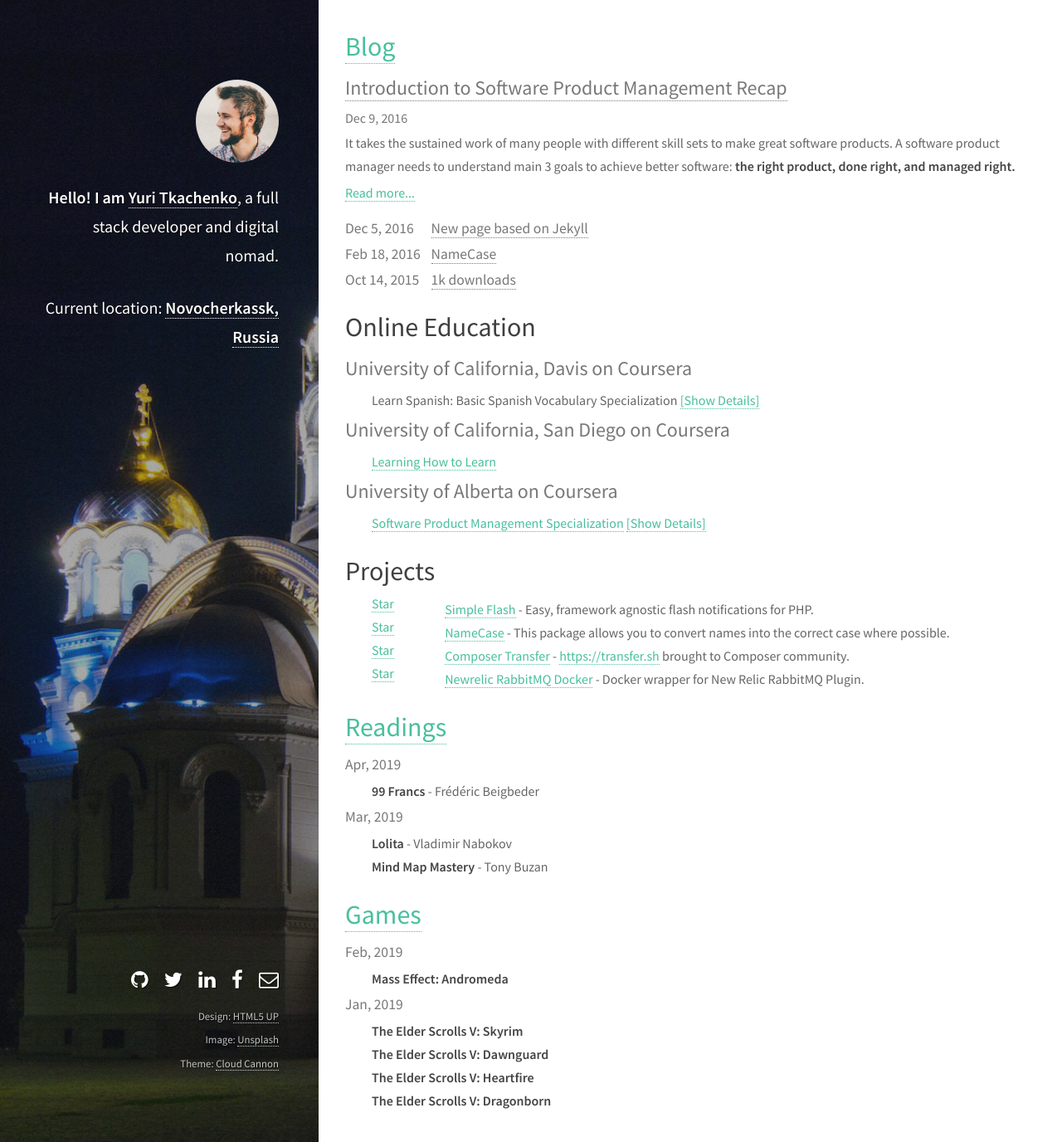
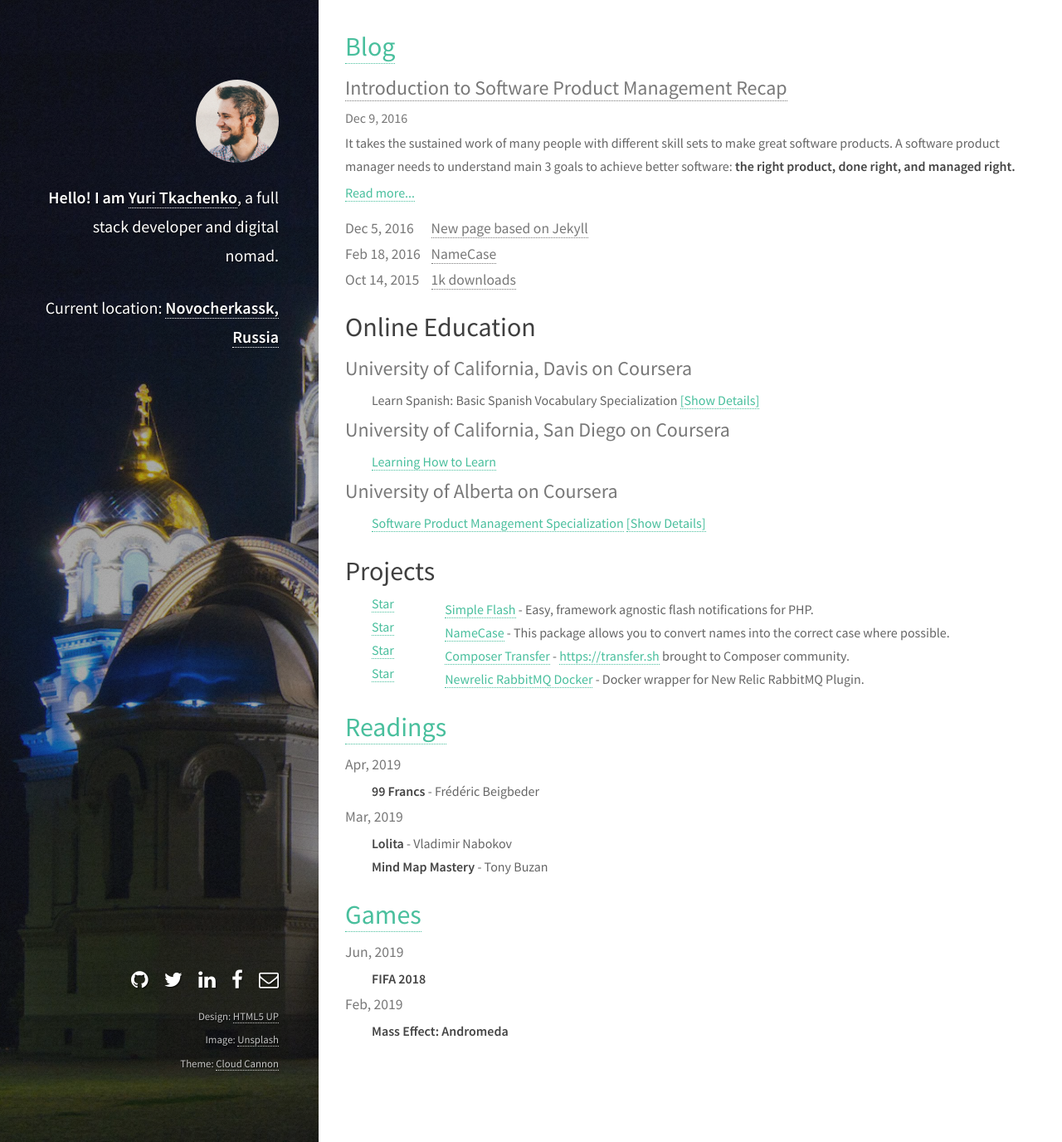
Before and after one commit to tamtamchik/tamtamchik.github.io, a Jekyll site: the page built from index.html, in a window 1280 px wide and 1376 px high. Shown: the whole window at 83% size. Built offline with Jekyll 4.4.1, drawn with Linux system fonts in a browser that asks for light colours.

Commit message:
Update games.yml

```diff
--- a/_data/games.yml
+++ b/_data/games.yml
@@ -1,3 +1,7 @@
+- date: 2019-06-01
+  games:
+    - name: "FIFA 2018"
+
 - date: 2019-02-01
   games:
     - name: "Mass Effect: Andromeda"
```
